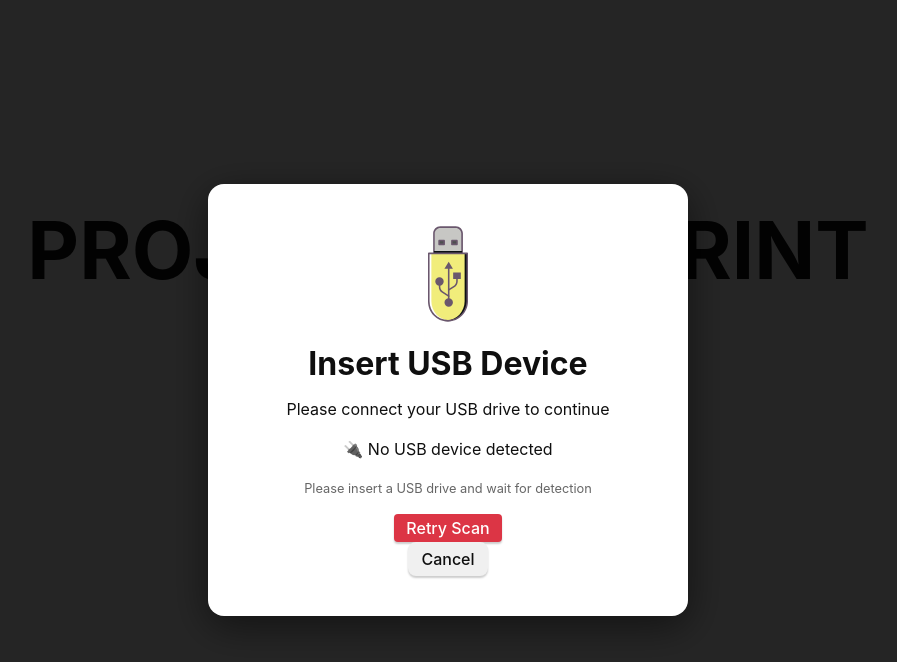
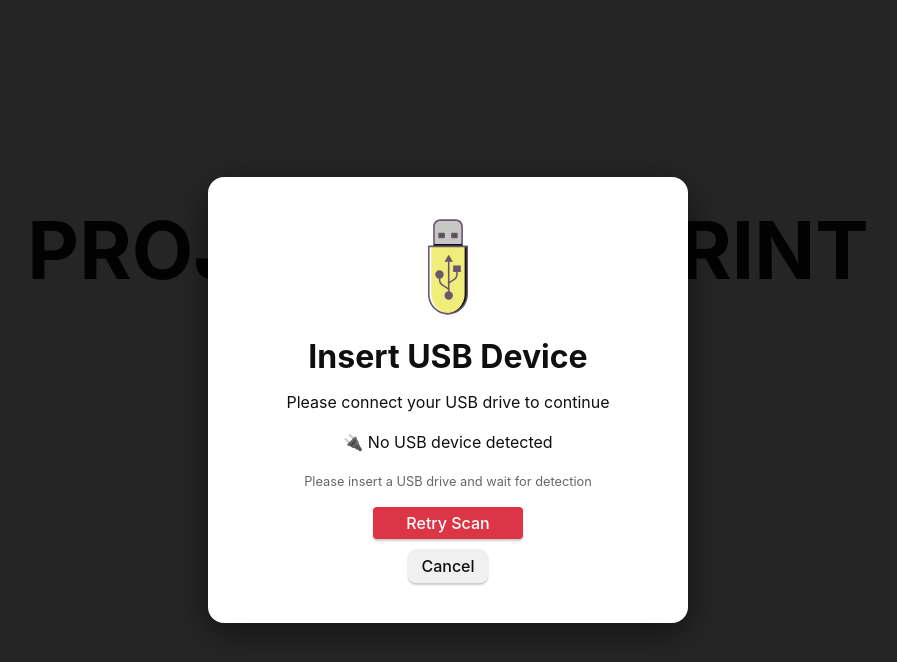
Before and after one commit to RMPlaysMCYT/printoracca, a React (Vite) app: page / in a window 1280 px wide. Both pictures are taken after a click on the button "Get Started". Shown: the top 662 px of the page, without its empty margins (192-1089 px from the left). Built offline with nearby package versions, Linux system fonts and the light colour scheme.

Commit message:
fixing the button size

```diff
--- a/src/App.css
+++ b/src/App.css
@@ -422,7 +422,8 @@ button {
 }
 
 .retry-btn {
-  padding: 4px 12px;
+  width: 150px;
+  padding: 6px 12px;
   background: #dc3545;
   color: white;
   border: none;
--- a/src/styles/device_prompt.css
+++ b/src/styles/device_prompt.css
@@ -45,3 +45,7 @@
     transform: translateY(30px) scale(0.95);
     opacity: 0;
 }
+
+.close-btn{
+    margin: 10px 0 0 0 ;
+}
```
Also changed, not shown: src/styles/file_explorer.css (line endings or trailing spaces).
